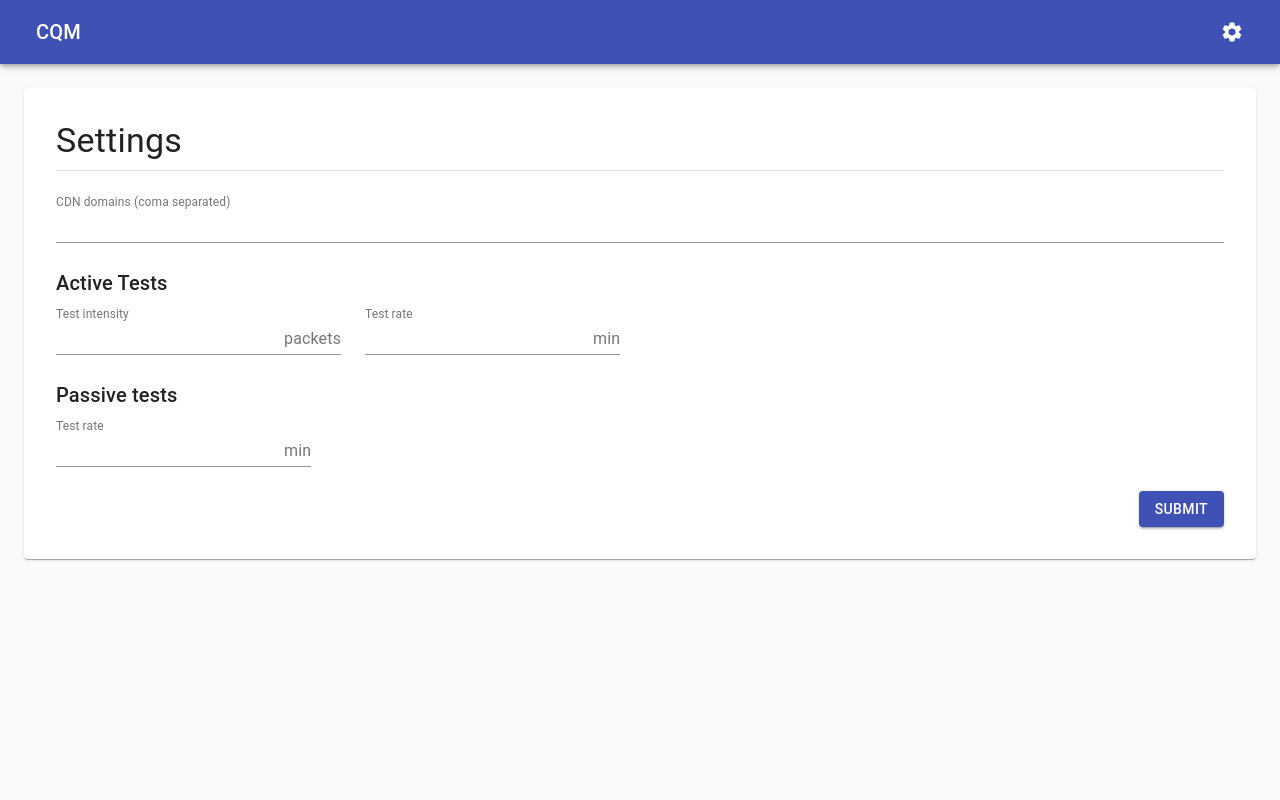
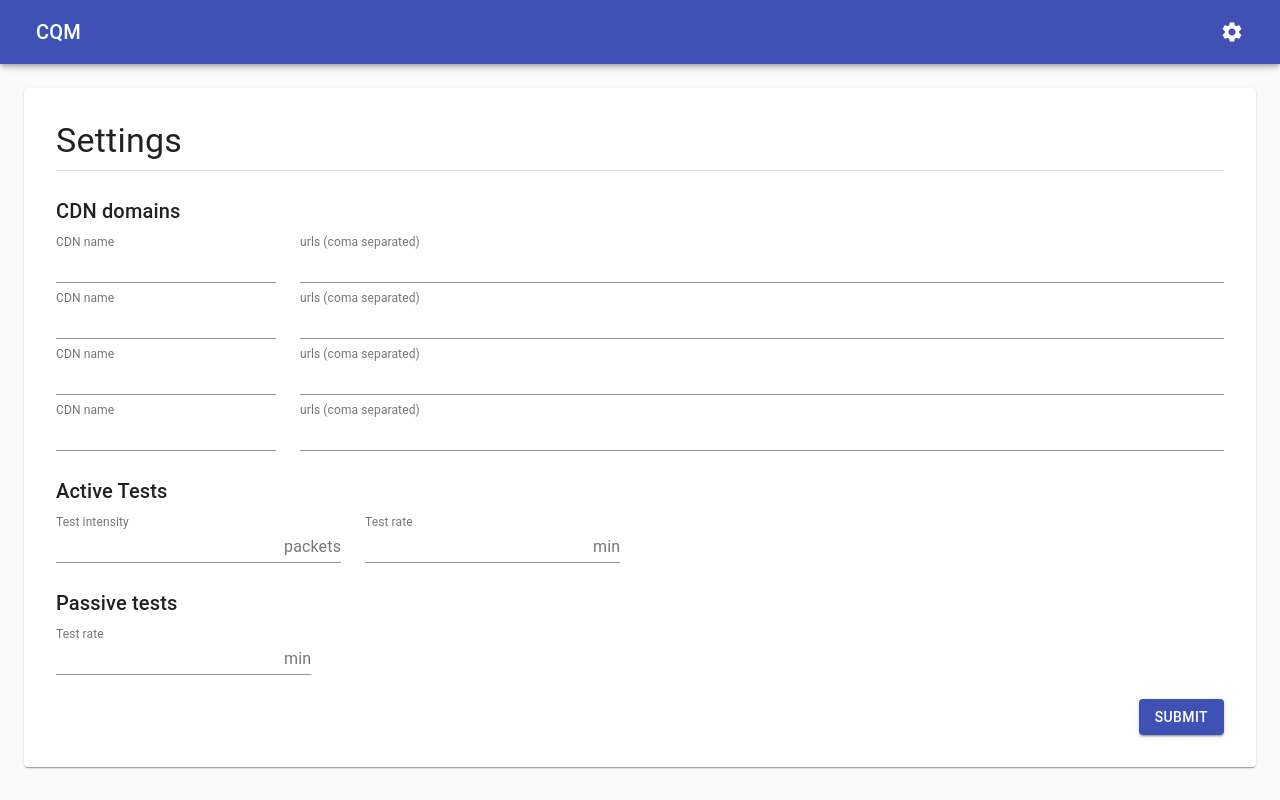
Before and after one commit to ioagh2020d/CDN-Quality-Monitor, a React (Create React App) app in the folder react-app/: page /settings in a window 1280 px wide. Built offline with nearby package versions, Linux system fonts and the light colour scheme; no server answers.

Commit message:
changed settings

```diff
--- a/react-app/src/components/Settings.js
+++ b/react-app/src/components/Settings.js
@@ -14,7 +14,11 @@ import {useHistory} from "react-router-dom"
 
 const useStyles = makeStyles(theme => ({
   flexGap: {
-    gap: theme.spacing(3)
+    gap: theme.spacing(3),
+  },
+  urlField: {
+    display: "flex",
+    flexGrow: 1
   }
 }))
 
@@ -30,7 +34,11 @@ const Settings = () => {
         .then(data => {
           reset({
             ...data,
-            cdns: data["cdns"].join(','),
+            cdns: data["cdns"],
+            cdns1: data["cdns"][0].split(',')[0],
+            cdns2: data["cdns"][0].split(',')[1],
+            cdns3: data["cdns"][0].split(',')[2],
+            cdns4: data["cdns"][0].split(',')[3]
           })
         })
         .catch(error => console.log(error))
@@ -38,10 +46,16 @@ const Settings = () => {
   )
 
   const onSubmit = (data) => {
+    var dict = {}
+    dict[data.cdns1.toString()] = data.urls1.split(',')
+    dict[data.cdns2.toString()] = data.urls2.split(',')
+    dict[data.cdns3.toString()] = data.urls3.split(',')
+    dict[data.cdns4.toString()] = data.urls4.split(',')
     data = {
       ...data,
-      cdns: data.cdns.split(',')
+      cdns: dict,
     }
+    console.log(data)
     fetch(process.env.REACT_APP_API_URL + "/api/parameters", {
       "method": "PUT",
       headers: {"Content-Type": "application/json"},
@@ -53,7 +67,14 @@ const Settings = () => {
   const {ref: activeSamplingRateRef, ...activeSamplingRateParams} = register("activeSamplingRate")
   const {ref: activeTestIntensityRef, ...activeTestIntensityParams} = register("activeTestIntensity")
   const {ref: passiveSamplingRateRef, ...passiveSamplingRateParams} = register("passiveSamplingRate")
-  const {ref: cdnsRef, ...cdnsParams} = register("cdns")
+  const {ref: cdnsRef1, ...cdnsParams1} = register("cdns1")
+  const {ref: cdnsRef2, ...cdnsParams2} = register("cdns2")
+  const {ref: cdnsRef3, ...cdnsParams3} = register("cdns3")
+  const {ref: cdnsRef4, ...cdnsParams4} = register("cdns4")
+  const {ref: urlsRef1, ...urlsParams1} = register("urls1")
+  const {ref: urlsRef2, ...urlsParams2} = register("urls2")
+  const {ref: urlsRef3, ...urlsParams3} = register("urls3")
+  const {ref: urlsRef4, ...urlsParams4} = register("urls4")
 
   return (
     <Card>
@@ -64,10 +85,53 @@ const Settings = () => {
             <Divider/>
           </Box>
           <Box display={"flex"} flexDirection={"column"}>
-            <TextField
-              label="CDN domains (coma separated)"
-              inputRef={cdnsRef} {...cdnsParams}
-              InputLabelProps={{shrink: true}}/>
+            <Box>
+              <Typography variant={"h6"}>CDN domains</Typography>
+              <Box display={"flex"} className={classes.flexGap} mt={1}>
+                <TextField
+                  label="CDN name"
+                  inputRef={cdnsRef1} {...cdnsParams1}
+                  InputLabelProps={{shrink: true}}/>
+                <TextField
+                  className={classes.urlField}
+                  label="urls (coma separated)"
+                  inputRef={urlsRef1} {...urlsParams1}
+                  InputLabelProps={{shrink: true}}/>
+              </Box>
+              <Box display={"flex"} className={classes.flexGap} mt={1}>
+                <TextField
+                  label="CDN name"
+                  inputRef={cdnsRef2} {...cdnsParams2}
+                  InputLabelProps={{shrink: true}}/>
+                <TextField
+                  className={classes.urlField}
+                  label="urls (coma separated)"
+                  inputRef={urlsRef2} {...urlsParams2}
+                  InputLabelProps={{shrink: true}}/>
+              </Box>
+              <Box display={"flex"} className={classes.flexGap} mt={1}>
+                <TextField
+                  label="CDN name"
+                  inputRef={cdnsRef3} {...cdnsParams3}
+                  InputLabelProps={{shrink: true}}/>
+                <TextField
+                  className={classes.urlField}
+                  label="urls (coma separated)"
+                  inputRef={urlsRef3} {...urlsParams3}
+                  InputLabelProps={{shrink: true}}/>
+              </Box>
+              <Box display={"flex"} className={classes.flexGap} mt={1}>
+                <TextField
+                  label="CDN name"
+                  inputRef={cdnsRef4} {...cdnsParams4}
+                  InputLabelProps={{shrink: true}}/>
+                <TextField
+                  className={classes.urlField}
+                  label="urls (coma separated)"
+                  inputRef={urlsRef4} {...urlsParams4}
+                  InputLabelProps={{shrink: true}}/>
+              </Box>
+            </Box>
             <Box mt={3}>
               <Typography variant={"h6"}>Active Tests</Typography>
               <Box display={"flex"} className={classes.flexGap} mt={1}>
```
